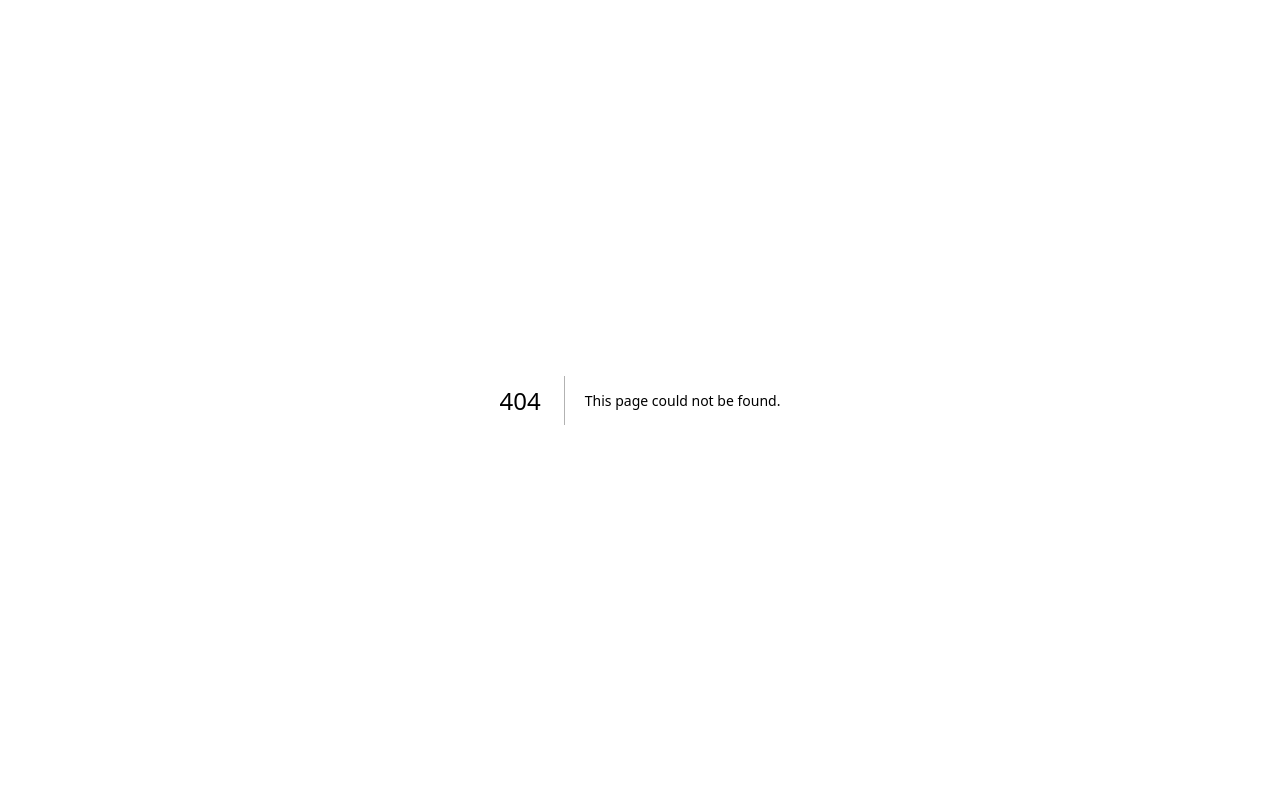
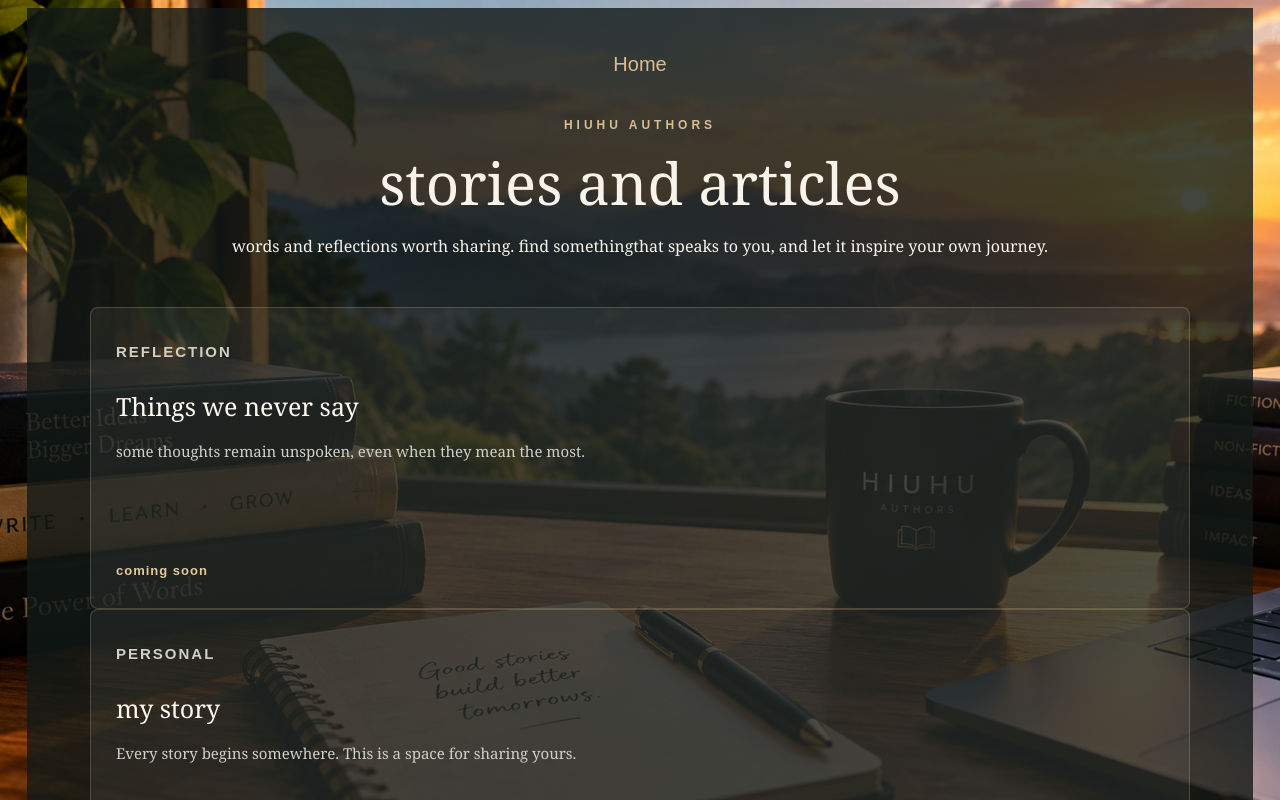
Before and after one commit to felixG33/Hiuhu-authors, a Next.js app: page /articles in a window 1280 px wide. Before the commit this address had no page. Shown: the top 800 px of the page. Built offline with nearby package versions, Linux system fonts and the light colour scheme.

Commit message:
update articles page

```diff
--- /dev/null
+++ b/src/app/articles/page.tsx
@@ -0,0 +1,46 @@
+export default function articlespage() {
+    const articles = [
+        {
+        title:" Things we never say",
+        description:"some thoughts remain unspoken, even when they mean the most.",
+        category: "reflection",
+        } ,
+        {
+            title: "my story",
+            description: "Every story begins somewhere. This is a space for sharing yours.",
+            category: "personal",
+        },
+        {
+            title: "The quiet mind",
+            description: "Exploring the thoughts,dreams and questions that shape our lives.",
+            category: "life",
+        },
+    ];
+    return (
+        <main className="articles-page">
+            <header className="articles-header">
+                <a href="/" className="back-home">Home</a>
+                <p className="articles-label">HIUHU AUTHORS</p>
+                <h1>stories and articles</h1>
+                <p className="articles intro">words and reflections worth sharing.
+                    find somethingthat speaks to you, and let it inspire your own journey.
+                </p>
+                </header>
+            <section className="articles-grid">
+                {articles.map((article, index) => (
+                    <article className="article-card" key={article.title}>
+                        <p
+                        className="article-category">{article.category}</p>
+                        <h2>{article.title}</h2>
+                        <p
+                        className="article-description">
+                            {article.description}
+                            </p>
+                            <span className="read-more">coming soon
+                            </span>
+                    </article>
+                ))}
+            </section>
+        </main>
+    );
+}
--- a/src/app/globals.css
+++ b/src/app/globals.css
@@ -11,3 +11,150 @@ body {
     background-repeat: no-repeat;
     background-attachment: fixed;
 }
+.articles-page {
+    min-height: 100vh;
+    padding:60px 8%;
+    color: #f8f4ec;
+    background: rgba(18, 25, 23, 0.8);
+    font-family: Georgia, 'Times New Roman',serif;
+}
+/* Articles header */
+.articles-header {
+    max-width: 850px;
+    margin: 0 auto 50px ;
+    text-align: center;
+}
+.back-home {
+    display: inline-block;
+    margin-bottom: 30px;
+    color: #d8bd91;
+    text-decoration: none;
+font-family: Arial, sans-serif;
+    font-size: 20px;
+    transition: color 0.3s ease;
+}
+.back-home:hover {
+    color: #ffffff;
+}
+   .articles-label{
+color:#d8bd91;
+font-family: Arial, sans-serif;
+font-size: 12px;
+font-weight: bold;
+letter-spacing: 4px;
+text-transform: uppercase;
+   }
+.articles-header h1 {
+    font-size: clamp(36px, 5vw, 58px);
+    margin: 18px 0;
+    font-weight:normal;
+    line-height: 1.15;
+}
+.articles-intro {
+    max-width:600px;
+    margin:0 auto;
+    color:#d0d0c8;
+    font-size:17px;
+    line-height: 1.8;
+}
+/*articles layout*/
+.articles-list {
+    display: grid;
+    grid-template-columns: repeat(3, minmax(0, 1fr));
+    gap: 25px;
+    max-width:1200px;
+    margin: 0 auto;
+}
+/*individual article card*/
+.article-card {
+    display: flex;
+    flex-direction: column;
+    padding: 30px 25px;
+    min-height: 240px;
+    background: rgba(255, 255, 255, 0.06);
+    border: 1px solid rgba(216, 189, 145, 0.25);
+    border-radius: 8px;
+    transition: transform 0.3s ease,
+    background 0.3s ease;
+    border-color: 0.3s ease;
+}
+.article-card:hover {
+    transform: translateY(-5px);
+    background: rgba(255, 255, 255, 0.10);
+    border-color: #d8bd91;
+}
+.article-category {
+    margin-bottom: 15px;
+    color: #d8bd91;
+    font-family: Arial, sans-serif;
+    font-size: 11px;
+    font-weight: bold;
+    letter-spacing: 2px;
+    text-transform: uppercase;
+}
+.article-card h2 {
+    margin:0 0 15px;
+    color:#fffaf0;
+font-weight:normal;
+    font-size: 25px;
+    line-height: 1.35;
+}
+.article-card p {
+    margin:0 0 25px;
+    color:#d0d0c8;
+    font-size: 15px;
+    line-height: 1.8;
+}
+.read-more {
+    display: inline-block;
+    align-self: flex-start;
+    margin-top: auto;
+    color: #e2c99e;
+    text-decoration: none;
+    font-family: Arial, sans-serif;
+    font-size: 13px;
+    font-weight: bold;
+    letter-spacing: 1px;
+    transition: color 0.3s ease;
+}
+.read-more:hover{
+    color:#ffffff
+}
+/*bottom section*/
+.articles-footer{
+    margin-top:65px;
+    padding-top:25px;
+    border-top:25px;
+    border-top: 1px solid rgba(216, 189, 145, 0.25);
+    color: #c5c5c5;
+    font-size:14px;
+    text-align: center;
+}
+/*Tablets*/
+@media(max-width:900px){
+.articles-list{
+    grid-template-columns:repeat(2, minmax(0, 1fr));
+}
+}
+.articles-page{
+    padding:45px 5%;
+}
+/*phones*/
+@media (max-width: 600px){
+    .articles-page{
+        padding:35px 20px;
+    }
+    .articles-list{
+        grid-template-columns: 1fr;
+        gap:18px;
+    }
+.articles-header h1{
+    font-size:36px;
+}
+.articles-intro{
+    font-size:25px;
+}
+.article-card{
+    min-height:200px;
+}
+}
```
